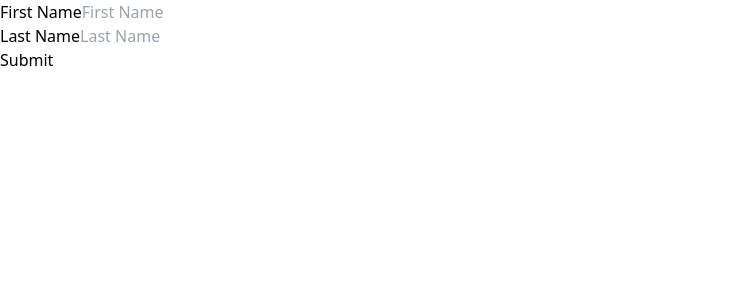
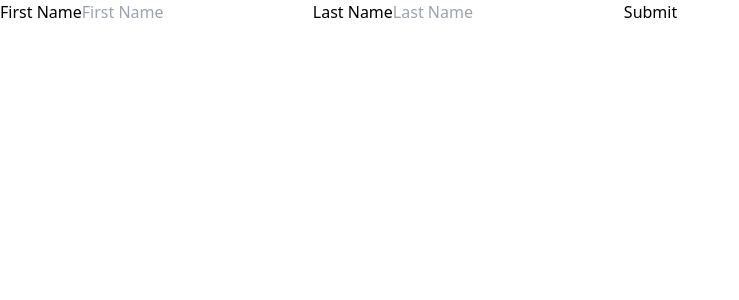
Before and after one commit to dethMastery/react-form, a Next.js app: page /components/Form.view in a window 1280 px wide. Shown: the top 300 px of the page, without its empty margins (0-739 px from the left). Built offline with nearby package versions, Linux system fonts and the light colour scheme.

Commit message:
feat: setup form submit

```diff
--- a/pages/components/Form.view.tsx
+++ b/pages/components/Form.view.tsx
@@ -27,7 +27,7 @@ interface FormInterface {
 
 function registeringForm() {
   const onSubmit = (values: any) => {
-    console.log(values);
+    window.alert(JSON.parse(values));
   };
 
   const schema = Yup.object().shape({
@@ -47,21 +47,13 @@ function registeringForm() {
     <Form
       onSubmit={onSubmit}
       validate={validation}
-      render={({ handleSubmit }) => (
+      render={(handleSubmit: any) => (
         <form onSubmit={handleSubmit}>
-          <p>
-            <label>First Name</label>
-            <Field
-              name="firstName"
-              component="input"
-              placeholder="First Name"
-            />
-          </p>
+          <label>First Name</label>
+          <Field name="firstName" component="input" placeholder="First Name" />
 
-          <p>
-            <label>Last Name</label>
-            <Field name="lastName" component="input" placeholder="Last Name" />
-          </p>
+          <label>Last Name</label>
+          <Field name="lastName" component="input" placeholder="Last Name" />
 
           <button type="submit">Submit</button>
         </form>
@@ -70,4 +62,4 @@ function registeringForm() {
   );
 }
 
-export default registeringForm
+export default registeringForm;
```
